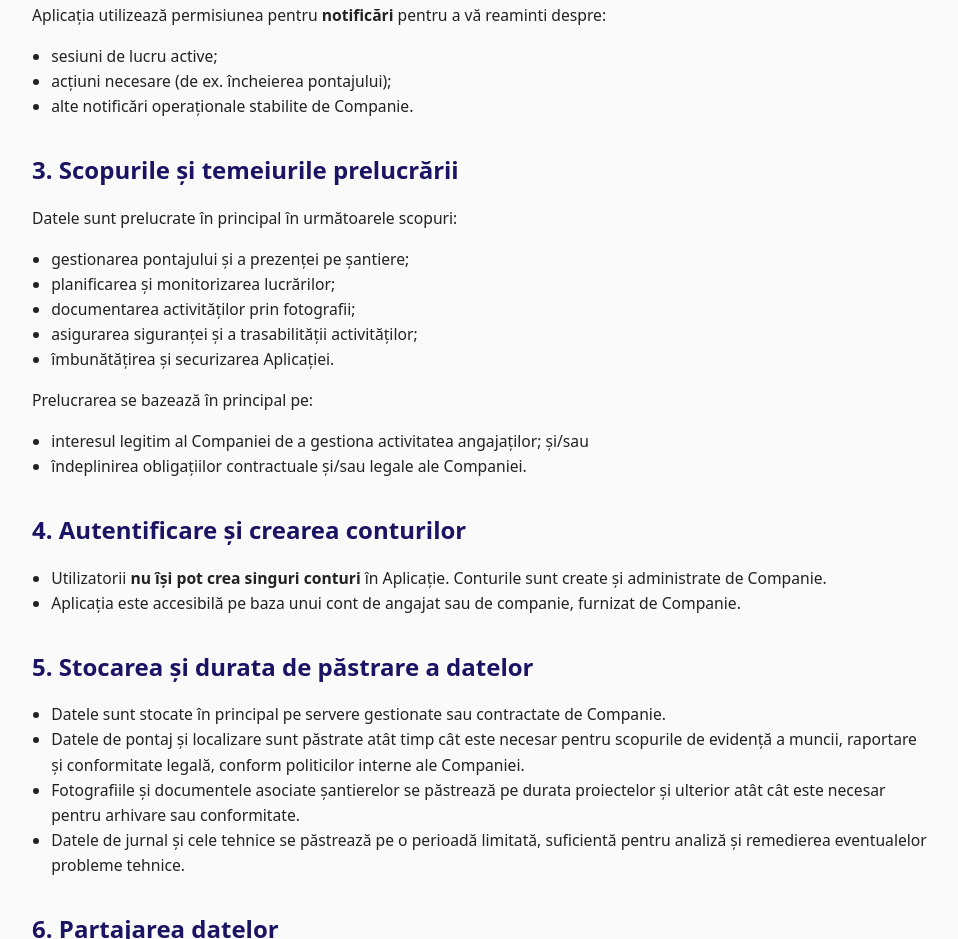
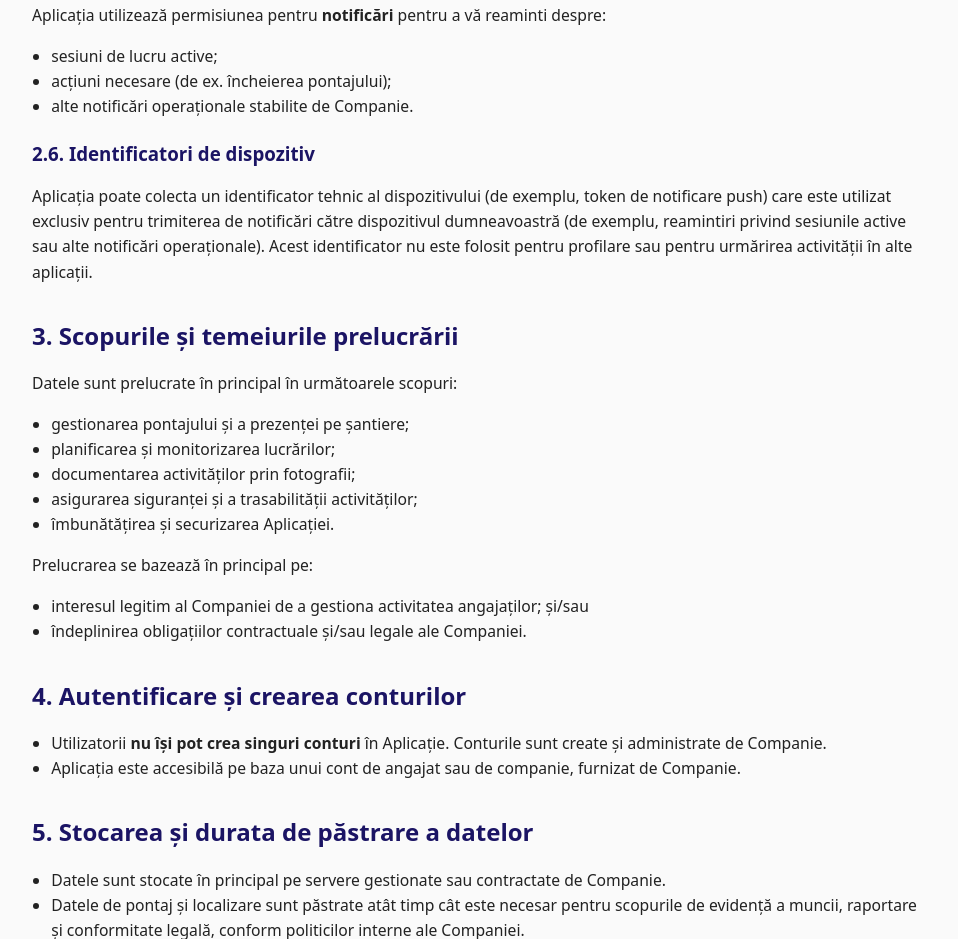
Before and after one commit to marianciobanu-eng/politica_de_confidentialitate, a plain HTML site: page index.html in a window 1280 px wide. Shown: the part 1168-2107 px from the top of the page, without its empty margins (158-1116 px from the left). Drawn offline with Linux system fonts and the light colour scheme.

Commit message:
Update index.html

```diff
--- a/index.html
+++ b/index.html
@@ -145,6 +145,14 @@
     <li>acțiuni necesare (de ex. încheierea pontajului);</li>
     <li>alte notificări operaționale stabilite de Companie.</li>
   </ul>
+  <h3>2.6. Identificatori de dispozitiv</h3>
+  <p>
+    Aplicația poate colecta un identificator tehnic al dispozitivului (de exemplu,
+    token de notificare push) care este utilizat exclusiv pentru trimiterea de
+    notificări către dispozitivul dumneavoastră (de exemplu, reamintiri privind
+    sesiunile active sau alte notificări operaționale). Acest identificator nu este
+    folosit pentru profilare sau pentru urmărirea activității în alte aplicații.
+  </p>
 
   <h2>3. Scopurile și temeiurile prelucrării</h2>
   <p>Datele sunt prelucrate în principal în următoarele scopuri:</p>
```
